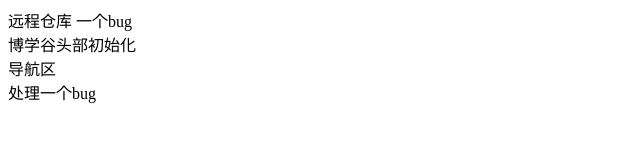
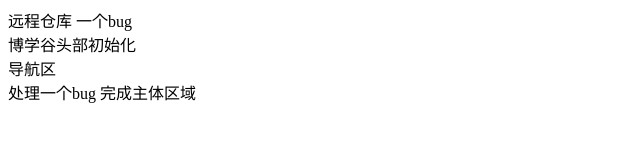
Before and after one commit to Hot-pink/Hot, a plain HTML site: page index.html in a window 1280 px wide. Shown: the whole page, without its empty margins (0-640 px from the left). Drawn offline with Linux system fonts and the light colour scheme.

Commit message:
完成主体区域

```diff
--- a/index.html
+++ b/index.html
@@ -16,7 +16,11 @@
         导航区
     </div>
     <div>
+
         处理一个bug
+
+        完成主体区域
+
     </div>
 
 </body>
```
